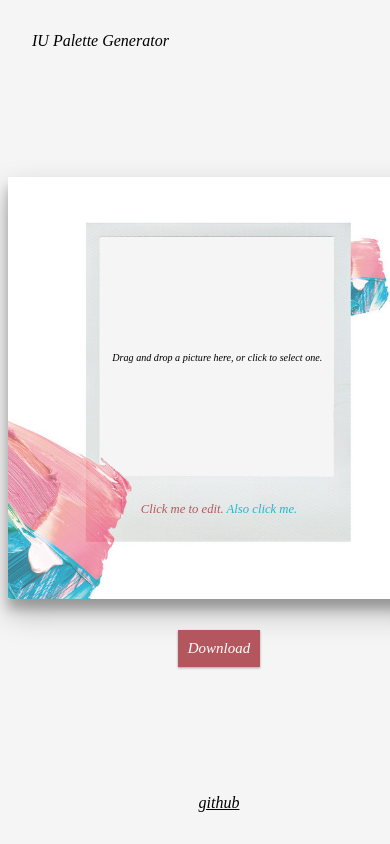
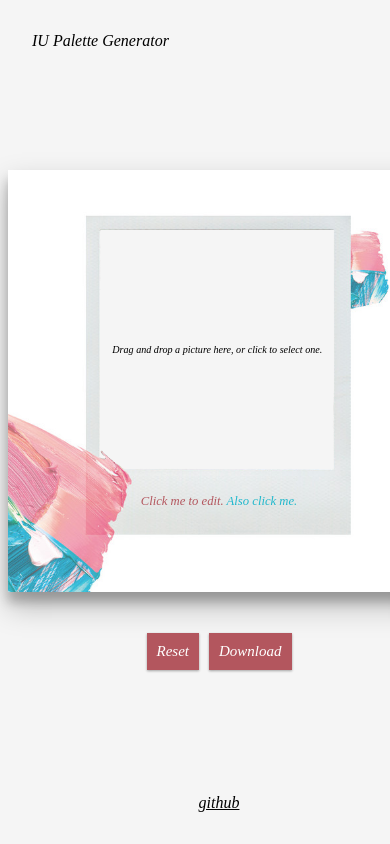
Before and after one commit to kyleawayan/palette, a Next.js app: page / in a window 390 px wide. Shown: the top 844 px of the page. Built offline with nearby package versions, Linux system fonts and the light colour scheme; a web font is replaced by a local one.

Commit message:
add reset button / fix mobile init zoom

```diff
--- a/components/Editor.tsx
+++ b/components/Editor.tsx
@@ -2,7 +2,7 @@ import styles from "../styles/editor.module.css";
 import AlbumArt from "./AlbumArt";
 import * as domtoimage from "dom-to-image";
 import { saveAs } from "file-saver";
-import { useEffect, useRef } from "react";
+import { useEffect, useRef, useState } from "react";
 import { isSafari } from "react-device-detect";
 import { useRouter } from "next/router";
 import { useTranslation } from "react-i18next";
@@ -12,6 +12,8 @@ export default function Editor() {
   const palette = useRef(null);
   const router = useRouter();
   const { t, i18n } = useTranslation();
+  const [resetKey, setResetKey] = useState(0); // by passing a key to AlbumArt, we can reset it by just changing the key
+
   useEffect(() => {
     i18n.changeLanguage(router.locale);
   }, []);
@@ -47,10 +49,11 @@ export default function Editor() {
           width: "50vh",
         }}
       >
-        <AlbumArt />
+        <AlbumArt key={resetKey} />
       </div>
-      <div className={styles.child} style={{ marginTop: "25px" }}>
-        <button>{t("Download")}</button>
+      <div className={styles.child} style={{ marginTop: "35px" }}>
+        <button onClick={() => setResetKey(resetKey + 1)}>{t("Reset")}</button>
+        <button onClick={saveImage}>{t("Download")}</button>
         {isSafari && (
           <div className={styles.warning}>{t("Safari Warning")}</div>
         )}
--- a/lang/en-US.json
+++ b/lang/en-US.json
@@ -5,5 +5,6 @@
     "Drop Files Here": "Drag and drop a picture here, or click to select one.",
     "Drop Files (Hover)": "Drop the files here...",
     "Click Me": "Click me to edit.",
-    "Also Click Me": "Also click me."
+    "Also Click Me": "Also click me.",
+    "Reset": "Reset"
 }
--- a/lang/ko-KR.json
+++ b/lang/ko-KR.json
@@ -5,5 +5,6 @@
     "Drop Files Here": "사진을 이곳에 끌어다 놓거나 선택하려면 클릭하세요.",
     "Drop Files (Hover)": "파일을 이곳에 놓으세요...",
     "Click Me": "이곳을 클릭해 편집하세요",
-    "Also Click Me": "이곳도 클릭하세요"
+    "Also Click Me": "이곳도 클릭하세요",
+    "Reset": "초기화"
 }
--- a/styles/globals.css
+++ b/styles/globals.css
@@ -37,6 +37,7 @@ button {
   font-size: 15px;
   box-shadow: 0 1px 3px rgba(0, 0, 0, 0.12), 0 1px 2px rgba(0, 0, 0, 0.24);
   transition: all 0.3s cubic-bezier(0.25, 0.8, 0.25, 1);
+  margin: 5px;
 }
 
 button:hover {
```
